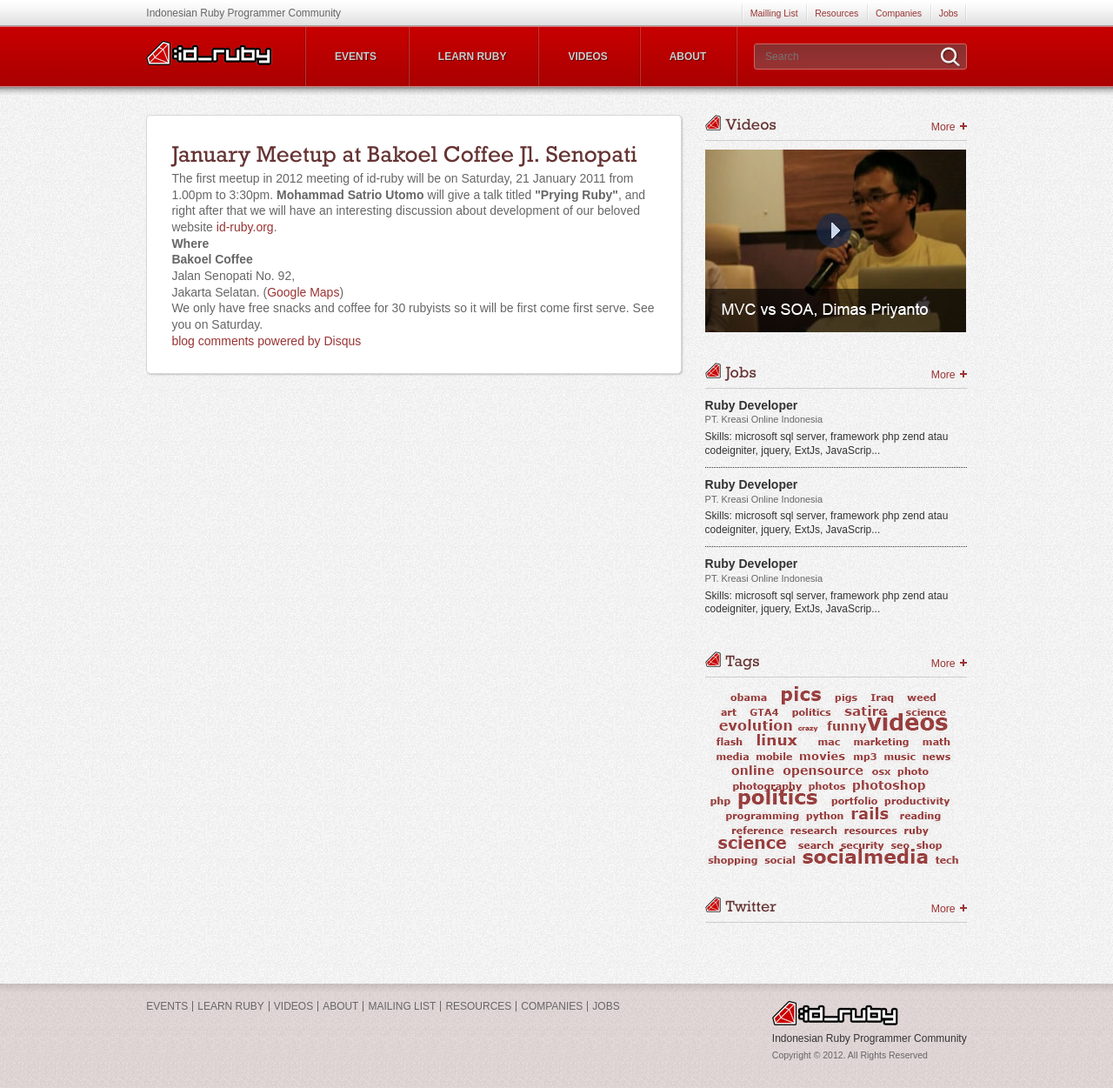
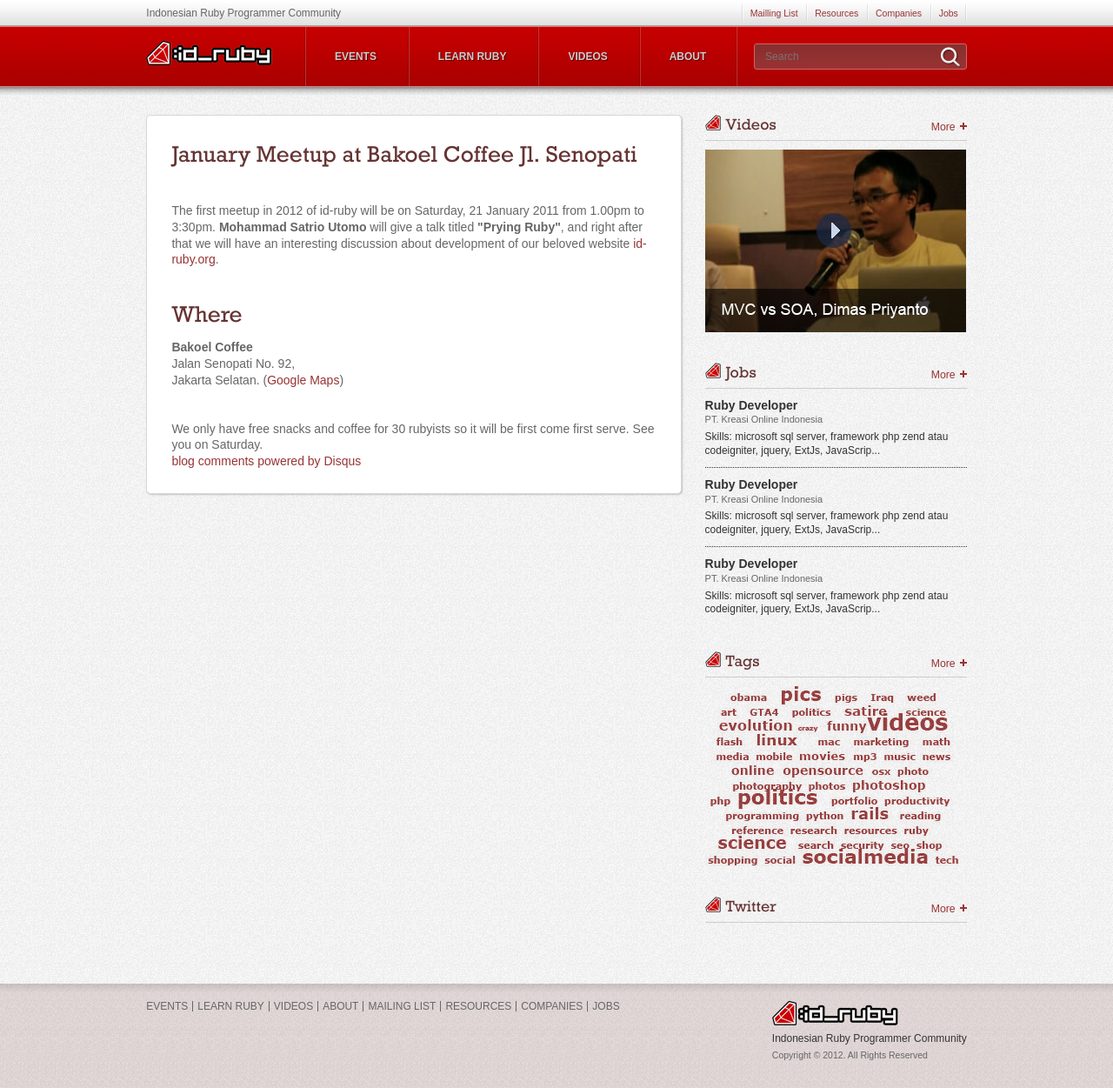
Before and after one commit to id-ruby/id-ruby.github.com, a Jekyll site: the page built from events/_posts/2012-01-18-january-2012-meetup.html, in a window 1280 px wide. Shown: the whole page at 87% size. Built offline with Jekyll 4.4.1, drawn with Linux system fonts in a browser that asks for light colours; nearby versions of some CDN libraries; comment, search, counter and statistics services are not loaded.

Commit message:
styling up event announcement

```diff
--- a/events/_posts/2012-01-18-january-2012-meetup.html
+++ b/events/_posts/2012-01-18-january-2012-meetup.html
@@ -6,11 +6,11 @@
 nick: gozali
 ---
 
-<h1>January Meetup at Bakoel Coffee Jl. Senopati</h1>
+<h1>January Meetup at Bakoel Coffee Jl. Senopati</h1><br/><br/>
 
-<p>The first meetup in 2012 meeting of id-ruby will be on Saturday, 21 January 2011 from 1.00pm to 3:30pm. <strong>Mohammad Satrio Utomo</strong> will give a talk titled <strong>"Prying Ruby"</strong>, and right after that we will have an interesting discussion about development of our beloved website <a href="http://id-ruby.org">id-ruby.org</a>.</p>
+<p>The first meetup in 2012 of id-ruby will be on Saturday, 21 January 2011 from 1.00pm to 3:30pm. <strong>Mohammad Satrio Utomo</strong> will give a talk titled <strong>"Prying Ruby"</strong>, and right after that we will have an interesting discussion about development of our beloved website <a href="http://id-ruby.org">id-ruby.org</a>.</p><br/><br/>
 
-<h3>Where</h3>
-<p><strong>Bakoel Coffee</strong><br/>Jalan Senopati No. 92,<br/>Jakarta Selatan. (<a href="http://maps.google.com/maps/place?q=Bakoel+Koffie,+Senopati&hl=en&cid=2528671699396028214" target="_blank">Google Maps</a>)</p>
+<h2>Where</h2>
+<p><strong>Bakoel Coffee</strong><br/>Jalan Senopati No. 92,<br/>Jakarta Selatan. (<a href="http://maps.google.com/maps/place?q=Bakoel+Koffie,+Senopati&hl=en&cid=2528671699396028214" target="_blank">Google Maps</a>)</p><br/><br/>
 
 <p>We only have free snacks and coffee for 30 rubyists so it will be first come first serve. See you on Saturday.</p>
```
